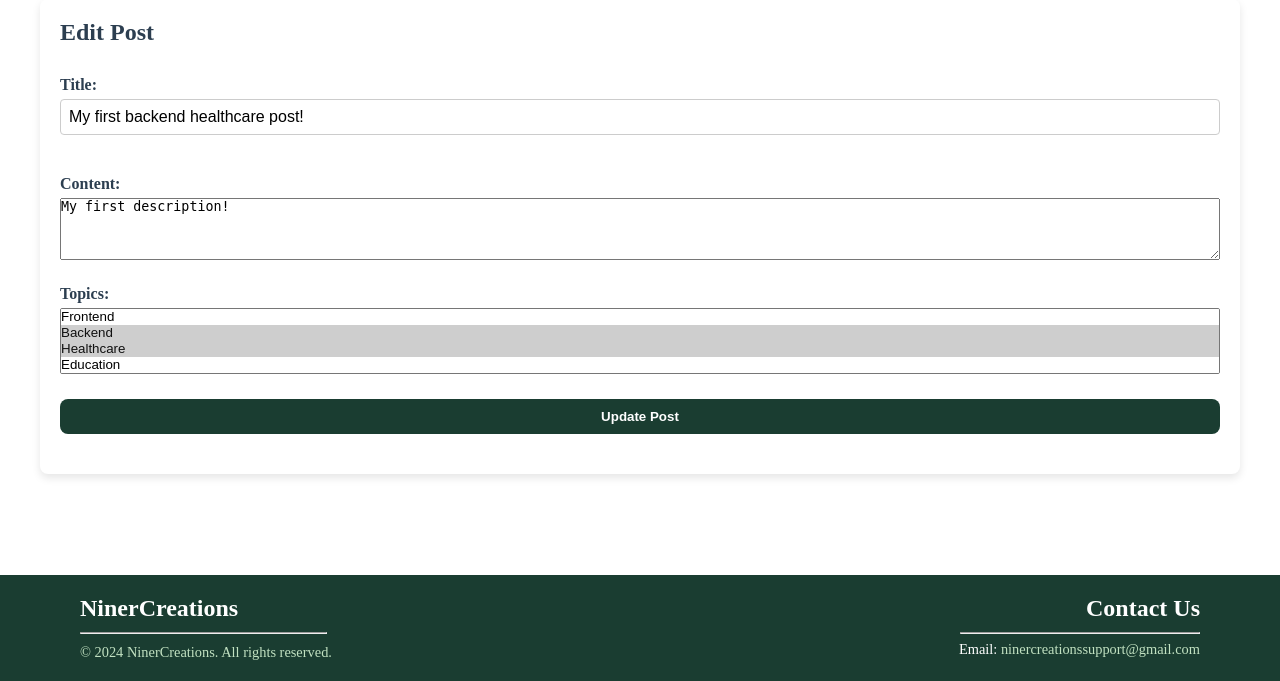
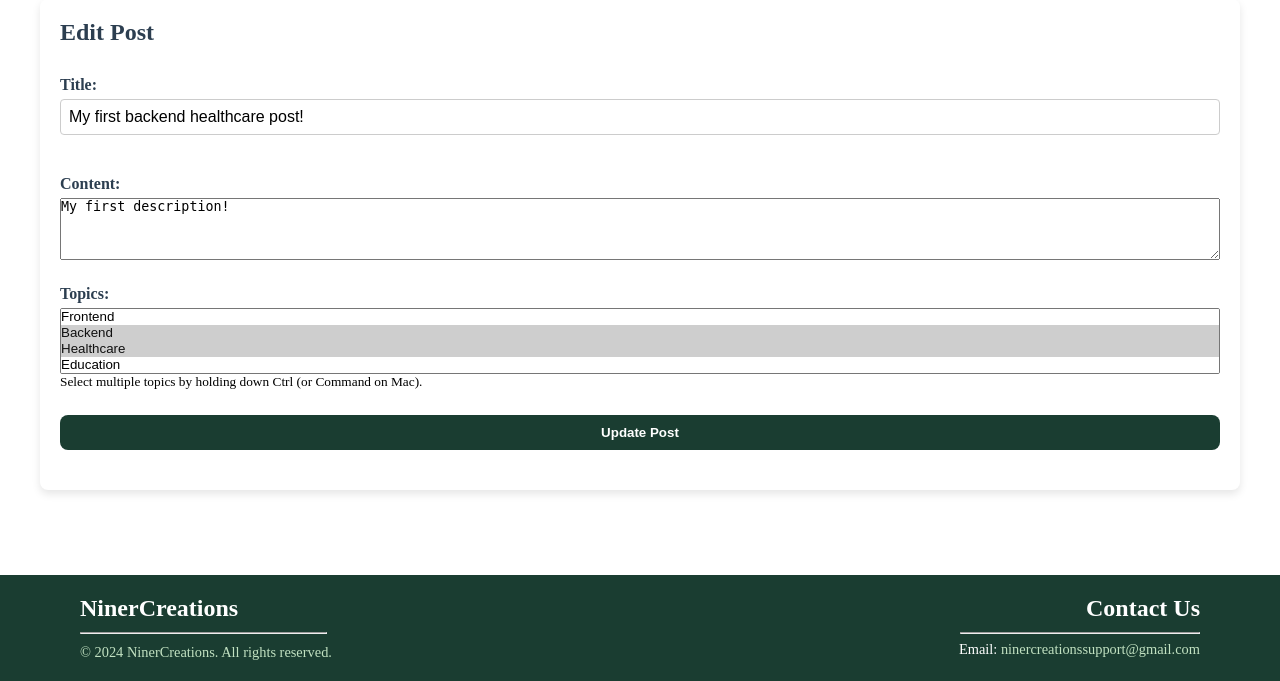
Before and after one commit to JoshMagnotta/NinerCreations, a Django app: page /post/1/edit/ in a window 1280 px wide. Shown: the part 119-800 px from the top of the page. Run offline with Django 5.2, Linux system fonts and the light colour scheme; a user stored in the database is signed in; data comes from the database, SQL or seed files in the repository; both versions use the stored data as it was after the commit.

Commit message:
Added reminder in edit post on how to select multiple tags

```diff
--- a/NinerCreations/NinerCreations/templates/base/edit_post.html
+++ b/NinerCreations/NinerCreations/templates/base/edit_post.html
@@ -27,6 +27,7 @@
                                 </option>
                             {% endfor %}
                         </select>
+                        <small>Select multiple topics by holding down Ctrl (or Command on Mac).</small>
                     </div>
 
                     <button type="submit" class="btn btn-primary">Update Post</button>
```
Also changed, not shown: NinerCreations/db.sqlite3.
